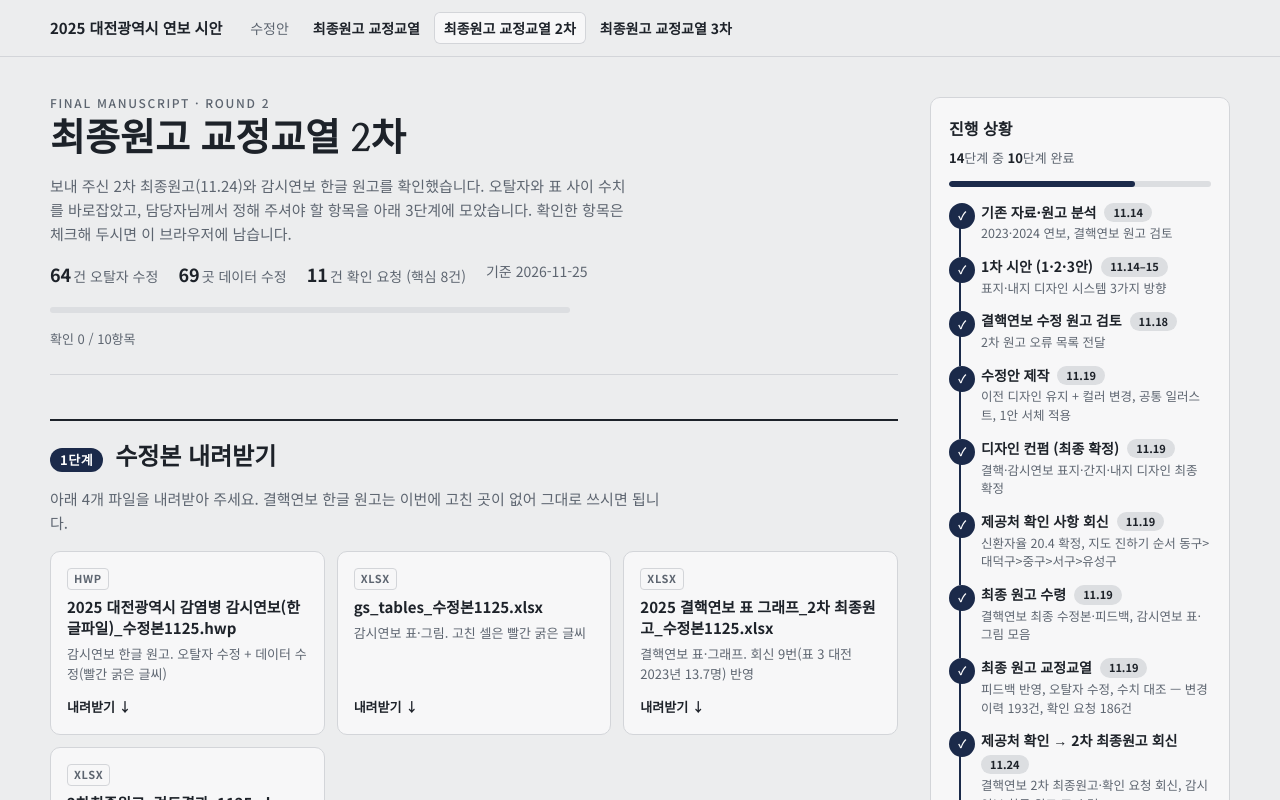
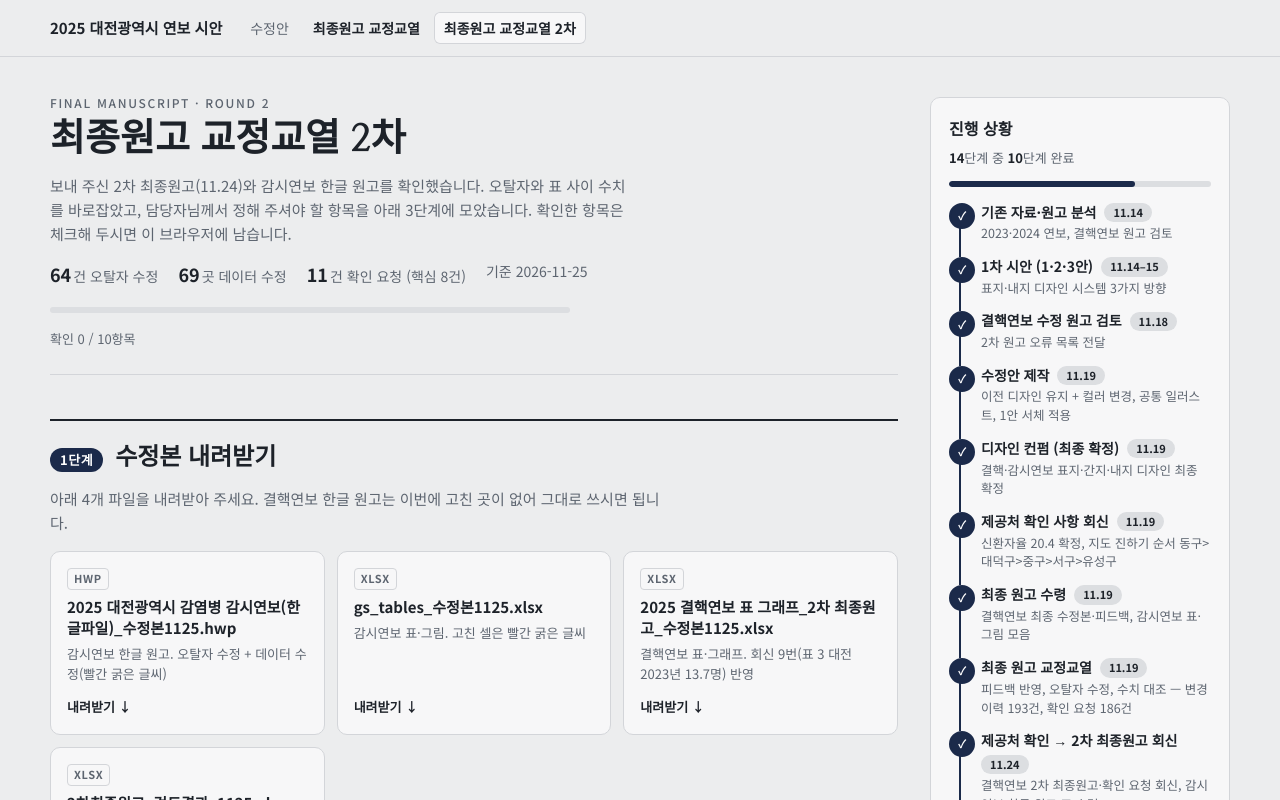
Before and after one commit to SomySam/print_sample_202611, a plain HTML site: page index.html in a window 1280 px wide. Shown: the top 800 px of the page. Drawn offline with Linux system fonts and the light colour scheme.

Commit message:
교정교열 3차 메뉴 숨김
Co-Authored-By: Claude Opus 5.5 <noreply@anthropic.com>

```diff
--- a/index.html
+++ b/index.html
@@ -253,7 +253,7 @@ body::before{content:"";position:fixed;inset:0 0 auto;height:env(safe-area-inset
       <a href="#plan-3" data-plan="3" hidden>3안 연결 네트워크</a>
       <a href="#proof" data-plan="proof">최종원고 교정교열</a>
       <a href="#proof2" data-plan="proof2">최종원고 교정교열 2차</a>
-      <a href="#proof3" data-plan="proof3">최종원고 교정교열 3차</a>
+      <a href="#proof3" data-plan="proof3" hidden>최종원고 교정교열 3차</a>
     </nav>
   </div>
 </header>
```
